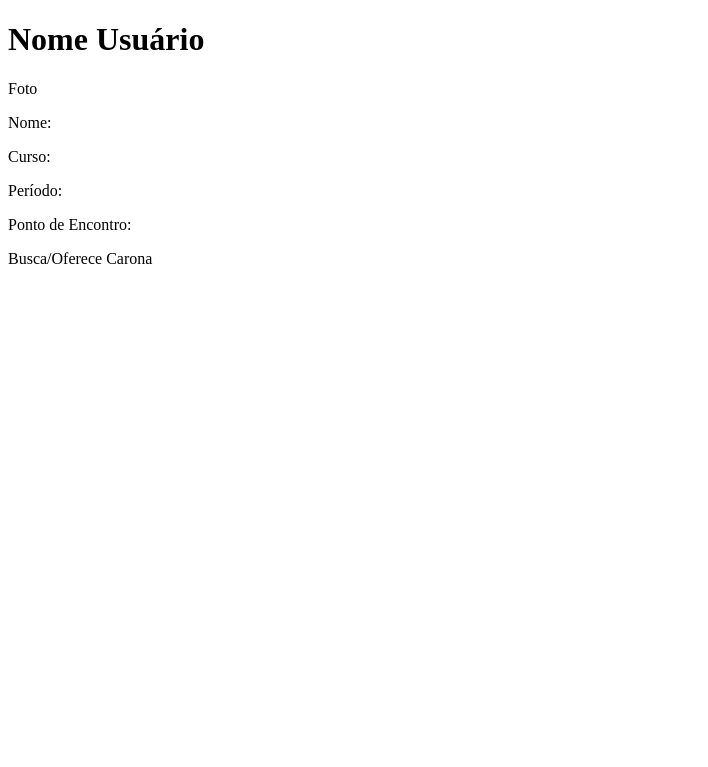
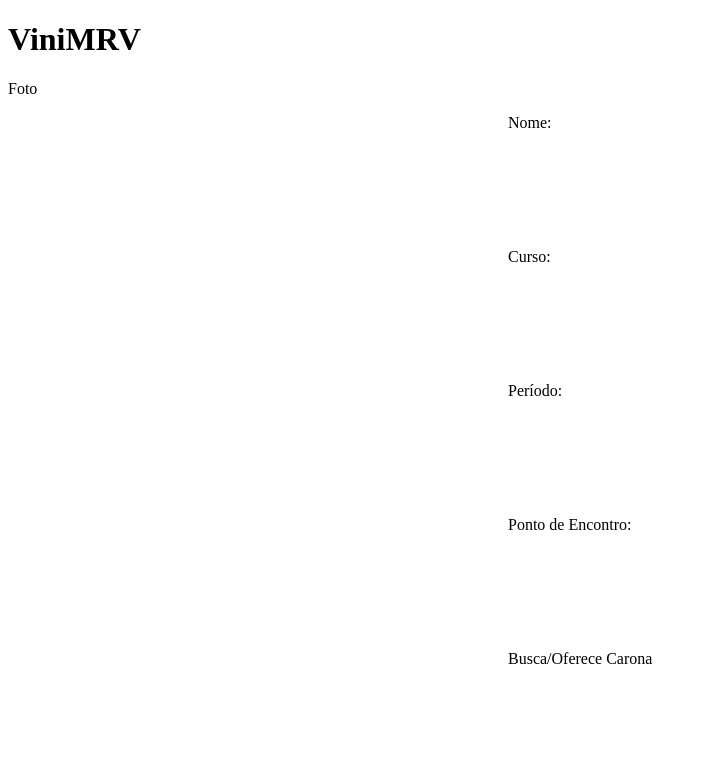
Before and after one commit to BuriedLeader/PUCBook, a Django app: template PUCBook/PUCBOOK_Site/templates/consulta-perfil.html in a window 1280 px wide. Shown: the top 767 px of the page, without its empty margins (0-708 px from the left). Run offline with Django 4.2, Linux system fonts and the light colour scheme; the template is opened without the code that fills it, so the values that code supplies are empty.

Commit message:
Alterei a posição de HTML da interface de perfil

```diff
--- a/PUCBook/PUCBOOK_Site/static/groups/styles/styles.css
+++ b/PUCBook/PUCBOOK_Site/static/groups/styles/styles.css
@@ -3,9 +3,8 @@ section{
     padding:20px;
 }
 
-p{
-
+.p{
+    margin: 400px;
+    padding: 300px;
+    color: blue;
 }
-.ab{
-
-}
--- a/PUCBook/PUCBOOK_Site/templates/consulta-perfil.html
+++ b/PUCBook/PUCBOOK_Site/templates/consulta-perfil.html
@@ -9,13 +9,13 @@
     <title>Consulta de Perfil</title>
 </head>
 <body>
-    <h1>Nome Usuário</h1>
+    <h1>ViniMRV</h1>
     <p>Foto</p>
-    <p>Nome:</p>
-    <p>Curso:</p>
-    <p>Período:</p>
-    <p>Ponto de Encontro:</p>
-    <p>Busca/Oferece Carona</p>
+    <p style = "padding-left: 500px;padding-bottom: 100px;">Nome:</p>
+    <p style = "padding-left: 500px;padding-bottom: 100px;">Curso:</p>
+    <p style = "padding-left: 500px;padding-bottom: 100px;">Período:</p>
+    <p style = "padding-left: 500px;padding-bottom: 100px;">Ponto de Encontro:</p>
+    <p style = "padding-left: 500px;padding-bottom: 100px;">Busca/Oferece Carona</p>
 
 
 </body>
```
